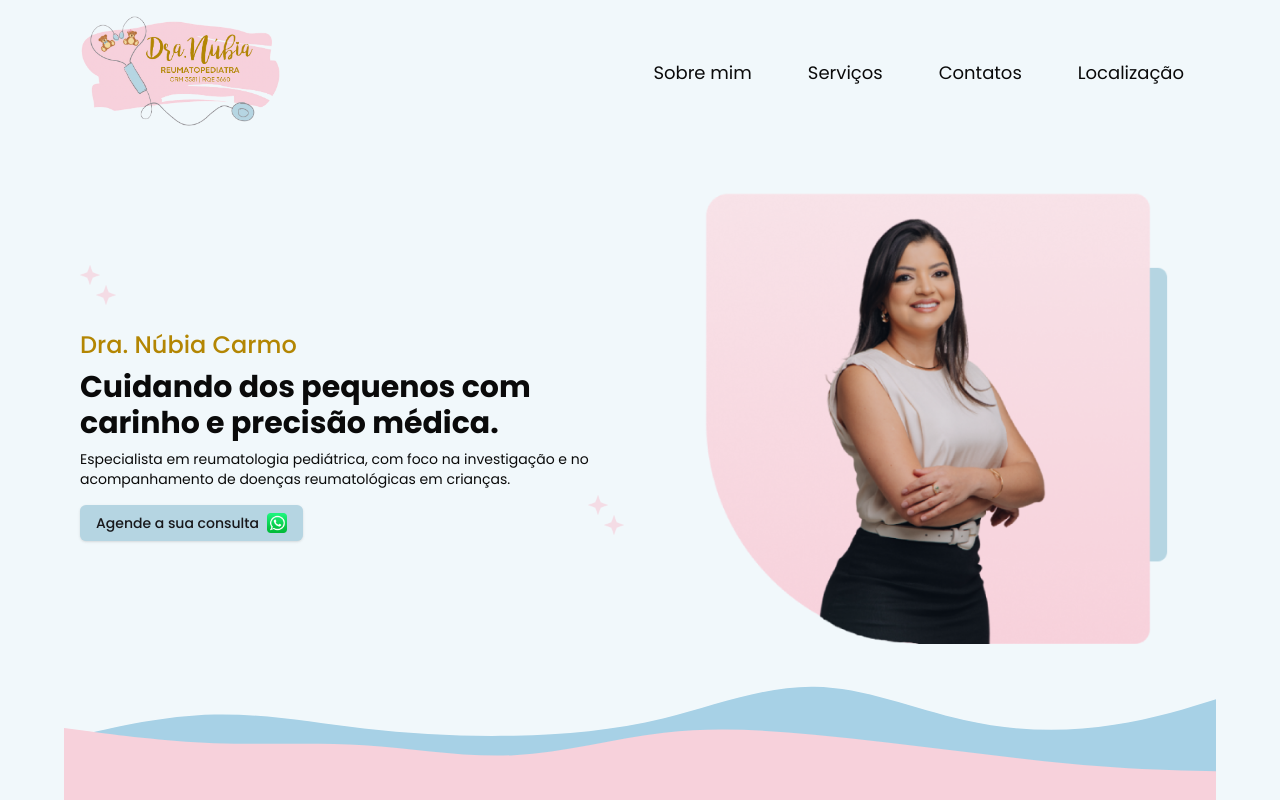
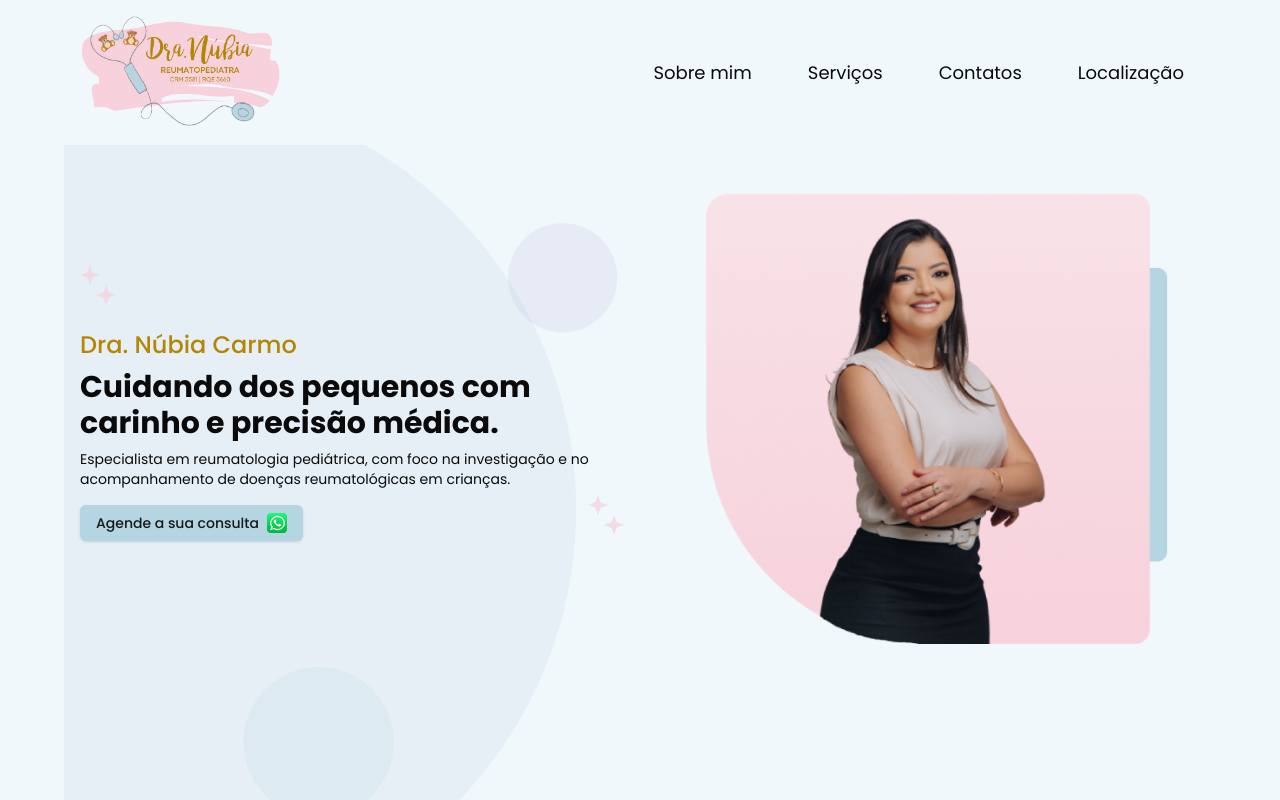
Before and after one commit to willyancr/dra-nubia, a Next.js app: page / in a window 1280 px wide. Shown: the top 800 px of the page. Built offline with nearby package versions, Linux system fonts and the light colour scheme.

Commit message:
chore: Update home section styles and dimensions

```diff
--- a/src/app/(dra-nubia)/(sections)/home.tsx
+++ b/src/app/(dra-nubia)/(sections)/home.tsx
@@ -28,10 +28,10 @@ export default function Home() {
   return (
     <div
       id="home"
-      className="bg-image-bg-home-4 relative h-[700px] w-full overflow-hidden"
+      className="bg-image-bg-home-2 relative h-[720px] w-full overflow-hidden"
       ref={ref}
     >
-      <div className="container relative mx-auto flex flex-col px-4">
+      <div className="container relative mx-auto flex flex-col px-4 ">
         <div className="flex flex-col items-center justify-center gap-4 space-y-8 md:flex-row md:gap-8 md:space-y-0">
           <motion.div
             className="flex w-full flex-col gap-2 md:w-1/2"
```
